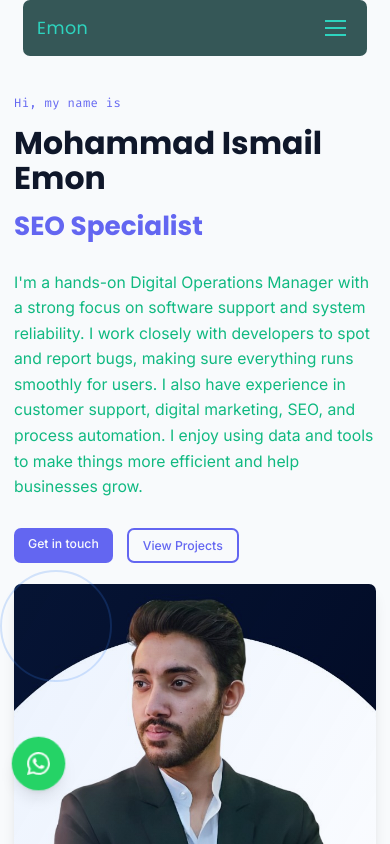
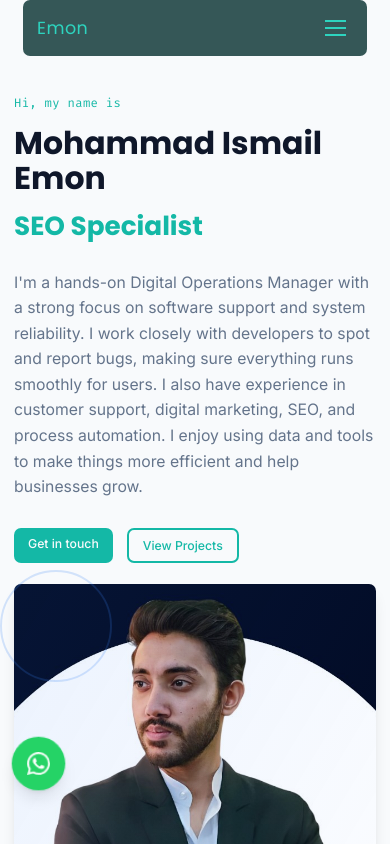
Before and after one commit to emon-ismail/2025-Ismail-emon-personal-portfolio, a Next.js app: page / in a window 390 px wide. Shown: the top 844 px of the page. Built offline with nearby package versions, Linux system fonts and the light colour scheme.

Commit message:
whatasspp button fix

```diff
--- a/src/app/globals.css
+++ b/src/app/globals.css
@@ -3,29 +3,29 @@
 @tailwind utilities;
 
 :root {
-  --primary: #6366f1;  /* Indigo */
-  --primary-dark: #4f46e5;
-  --primary-light: #818cf8;
-  --secondary: #10b981;  /* Emerald */
-  --secondary-dark: #059669;
-  --secondary-light: #34d399;
-  --dark: #0f172a;  /* Darker Slate */
+  --primary: #14b8a6;       /* Teal */
+  --primary-dark: #0f766e;
+  --primary-light: #5eead4;
+  --secondary: #64748b;      /* Slate Blue */
+  --secondary-dark: #475569;
+  --secondary-light: #cbd5e1;
+  --dark: #0f172a;
   --dark-lighter: #1e293b;
   --light: #f8fafc;
   --light-darker: #e2e8f0;
-  --bg-light: #f1f5f9;  /* Slightly warmer light background */
-  --bg-dark: #0f172a;   /* Rich dark background */
-  --whatsapp: #25D366;  /* WhatsApp green */
+  --bg-light: #f1f5f9;
+  --bg-dark: #0f172a;
+  --whatsapp: #25D366;
 }
 
 .dark {
-  --primary: #818cf8;  /* Lighter Indigo */
-  --primary-dark: #6366f1;
-  --primary-light: #a5b4fc;
-  --secondary: #34d399;  /* Lighter Emerald */
-  --secondary-dark: #10b981;
-  --secondary-light: #6ee7b7;
-  --dark: #0f172a;  /* Darker Slate */
+  --primary: #5eead4;       /* Lighter Teal */
+  --primary-dark: #14b8a6;
+  --primary-light: #99f6e4;
+  --secondary: #cbd5e1;      /* Lighter Slate Blue */
+  --secondary-dark: #64748b;
+  --secondary-light: #f1f5f9;
+  --dark: #0f172a;
   --dark-lighter: #1e293b;
   --light: #f1f5f9;
   --light-darker: #e2e8f0;
@@ -275,6 +275,10 @@
   .certificate-modal.fullscreen .certificate-image {
     max-height: 100vh;
   }
+
+  .no-bottom-padding {
+    @apply pb-0 mb-0;
+  }
 }
 
 @layer utilities {
```
Also changed, not shown: src/app/page.tsx (+63 -55 lines).
